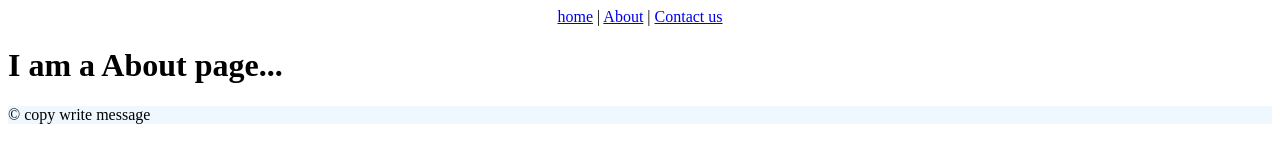
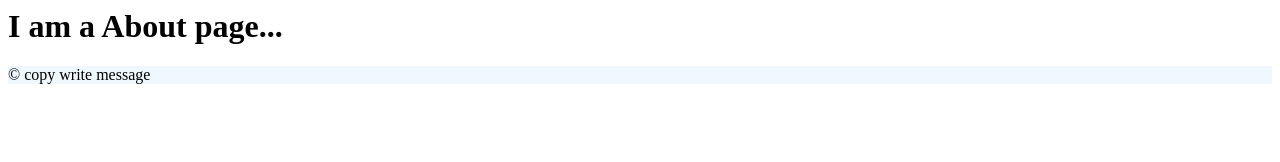
Before and after one commit to DCI-fbw11/assignment-1-xqwtsz, a plain HTML site: page about.html in a window 1280 px wide. Drawn offline with Linux system fonts and the light colour scheme.

Commit message:
Update about.html

```diff
--- a/about.html
+++ b/about.html
@@ -6,10 +6,8 @@
     </head>
     <body>
         <header>
-            <nav style="text-align:center">
-                    <a href="index.html">home</a> |
-                    <a href="about.html">About</a> |
-                    <a href="contactus.html">Contact us</a>
+            <nav >
+
             </nav>
         </header>
         <h1>I am a About page...</h1>
```
